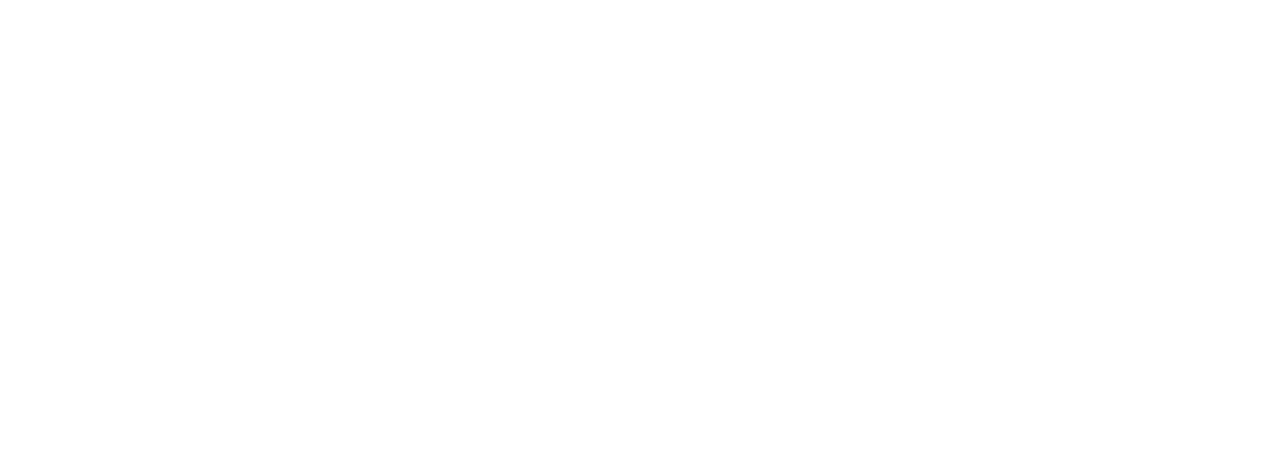
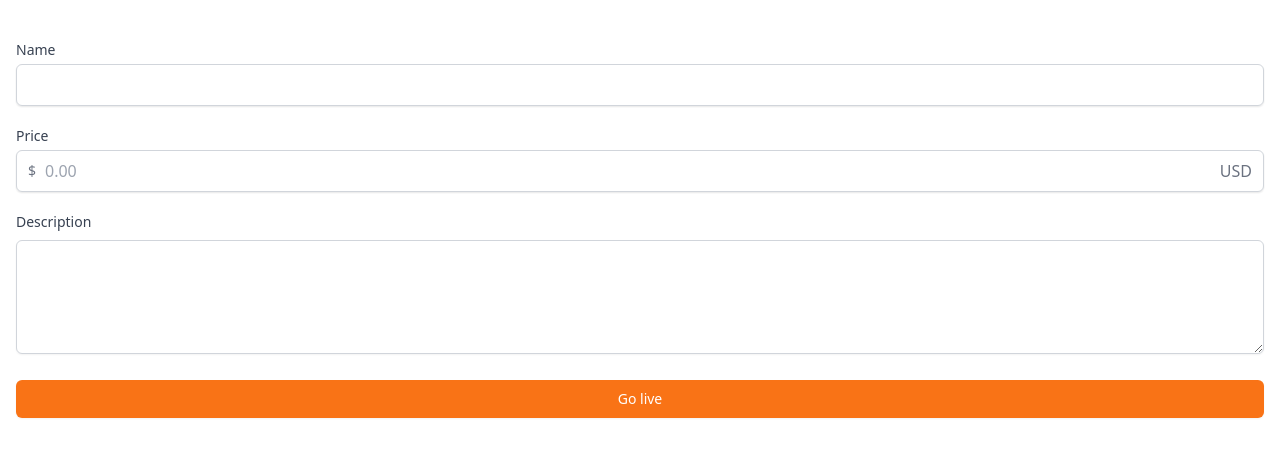
Before and after one commit to blkluv/next_carrot_market, a Next.js app: page /streams/create in a window 1280 px wide. Shown: the top 456 px of the page. Built offline with nearby package versions, Linux system fonts and the light colour scheme.

Commit message:
Update create.tsx

```diff
--- a/src/pages/streams/create.tsx
+++ b/src/pages/streams/create.tsx
@@ -1,9 +1,64 @@
-import type {NextPage} from "next";
+import type { NextPage } from "next";
 
 const Create: NextPage = () => {
-    return <div className="px-4 py-10">
-
+  return (
+    <div className="px-4 py-10 space-y-5 ">
+      <div>
+        <label
+          className="block mb-1 text-sm font-medium text-gray-700"
+          htmlFor="name"
+        >
+          Name
+        </label>
+        <div className="relative flex items-center rounded-md shadow-sm">
+          <input
+            id="name"
+            type="email"
+            className="w-full px-3 py-2 placeholder-gray-400 border border-gray-300 rounded-md shadow-sm appearance-none focus:outline-none focus:ring-orange-500 focus:border-orange-500"
+            required
+          />
+        </div>
+      </div>
+      <div>
+        <label
+          className="block mb-1 text-sm font-medium text-gray-700"
+          htmlFor="price"
+        >
+          Price
+        </label>
+        <div className="relative flex items-center rounded-md shadow-sm">
+          <div className="absolute left-0 flex items-center justify-center pl-3 pointer-events-none">
+            <span className="text-sm text-gray-500">$</span>
+          </div>
+          <input
+            id="price"
+            className="w-full px-3 py-2 placeholder-gray-400 border border-gray-300 rounded-md shadow-sm appearance-none pl-7 focus:outline-none focus:ring-orange-500 focus:border-orange-500"
+            type="text"
+            placeholder="0.00"
+          />
+          <div className="absolute right-0 flex items-center pr-3 pointer-events-none">
+            <span className="text-gray-500">USD</span>
+          </div>
+        </div>
+      </div>
+      <div>
+        <label
+          htmlFor="description"
+          className="block mb-1 text-sm font-medium text-gray-700"
+        >
+          Description
+        </label>
+        <textarea
+          id="description"
+          className="w-full mt-1 border-gray-300 rounded-md shadow-sm focus:ring-orange-500 focus:border-orange-500 "
+          rows={4}
+        />
+      </div>
+      <button className="w-full px-4 py-2 text-sm font-medium text-white bg-orange-500 border border-transparent rounded-md shadow-sm  hover:bg-orange-600 focus:ring-2 focus:ring-offset-2 focus:ring-orange-500 focus:outline-none">
+        Go live
+      </button>
     </div>
-}
+  );
+};
 
 export default Create;
```
